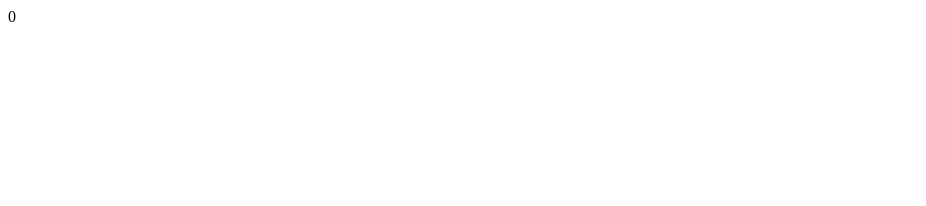
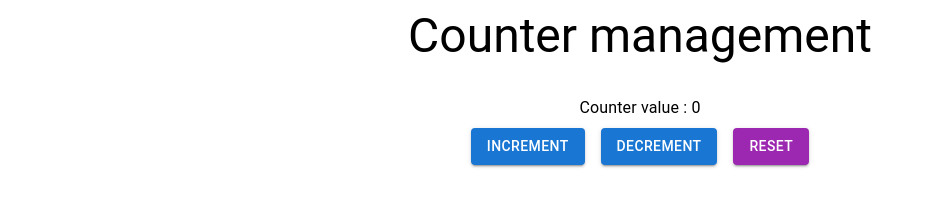
Before and after one commit to liberal-henrique/assignment, a Gatsby site: page / in a window 1280 px wide. Shown: the whole page, without its empty margins (0-926 px from the left). Built offline with nearby package versions, Linux system fonts and the light colour scheme; Gatsby itself is replaced by a stand-in of ours.

Commit message:
feat: add first exercise

```diff
--- a/src/pages/index.js
+++ b/src/pages/index.js
@@ -1,13 +1,33 @@
 import React from "react"
 import { useSelector } from "react-redux"
-import { Box } from "@mui/material"
+import { Box, Button, Typography, Container } from "@mui/material"
 
+// TODO: create and bind redux actions to modify the counter
 const IndexPage = () => {
   const counter = useSelector(state => state.count)
   return (
-    <Box>
-      {counter}
-    </Box>
+    <Container>
+      <Typography variant="h3" align="center">
+        Counter management
+      </Typography>
+      <Box mt={4} display="flex" justifyContent="center" flexDirection="column"
+        alignItems="center">
+        <Typography>
+          Counter value : {counter}
+        </Typography>
+        <Box mt={1}>
+          <Button variant="contained">
+            Increment
+          </Button>
+          <Button variant="contained" sx={{ mx: 2 }}>
+            Decrement
+          </Button>
+          <Button color="secondary" variant="contained">
+            Reset
+          </Button>
+        </Box>
+      </Box>
+    </Container >
   )
 }
 
```
